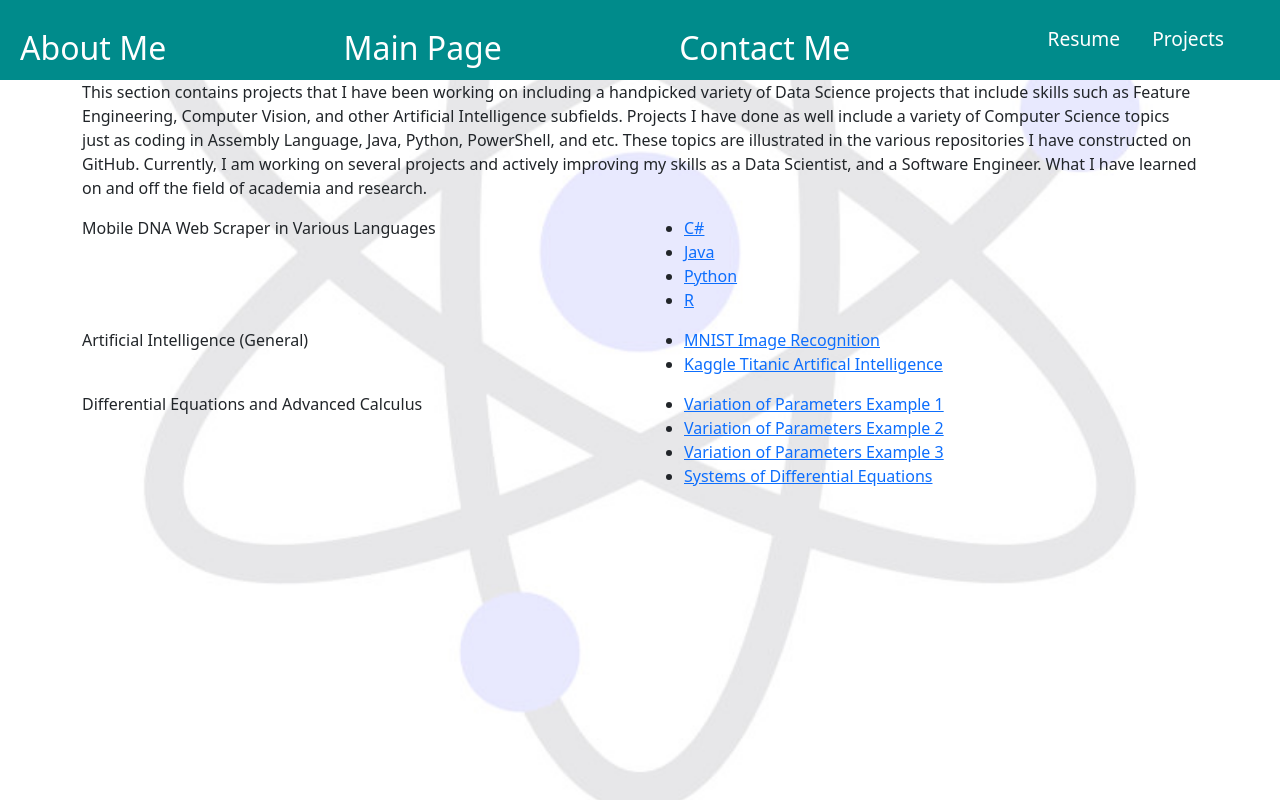
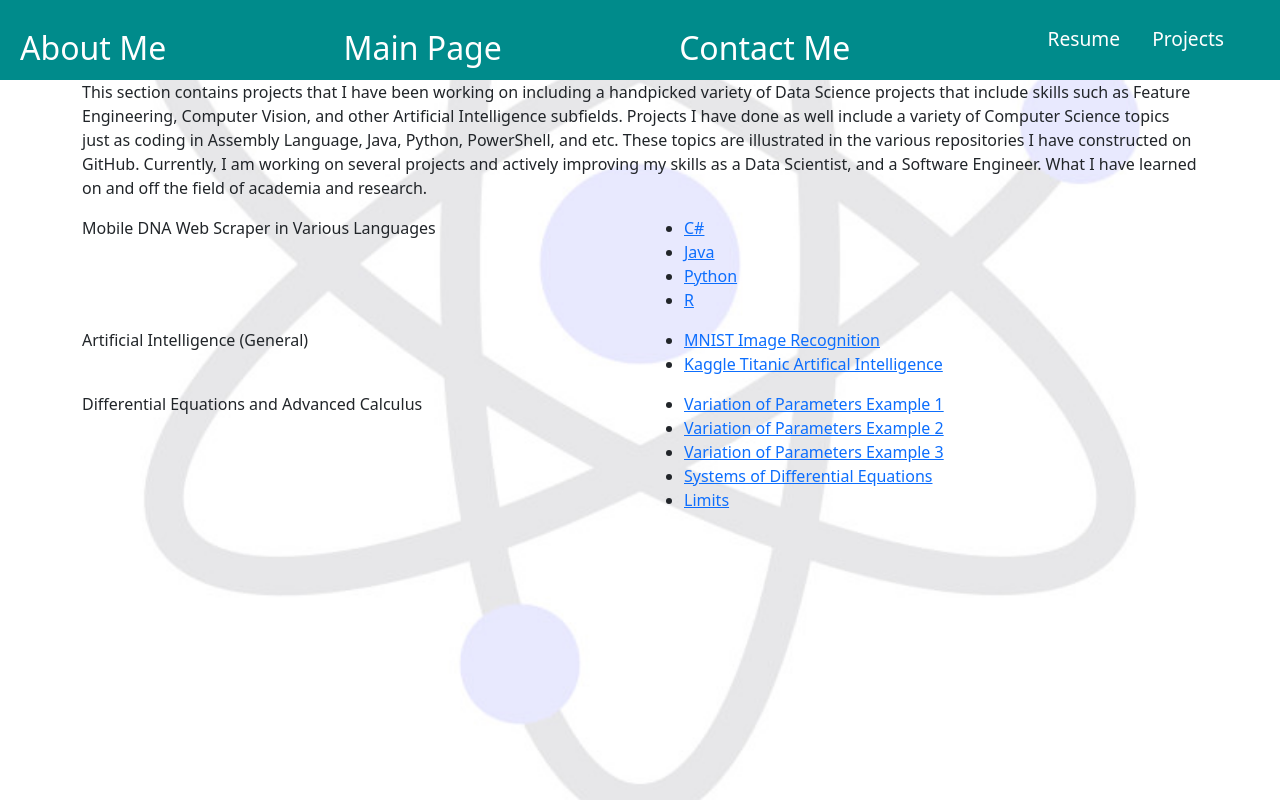
Before and after one commit to FPyC639/PersonalWebPage_React, a React (Create React App) app: page /Projects in a window 1280 px wide. Built offline with nearby package versions, Linux system fonts and the light colour scheme.

Commit message:
Forgot to add limits link.

```diff
--- a/src/Components/Projects.jsx
+++ b/src/Components/Projects.jsx
@@ -65,6 +65,9 @@ const Projects = () => {
                         <li>
                             <a href="/S4"> Systems of Differential Equations</a>
                         </li>
+                        <li>
+                            <a href="/S5">Limits</a>
+                        </li>
                     </ul>
                 </div>
             </div>
```
